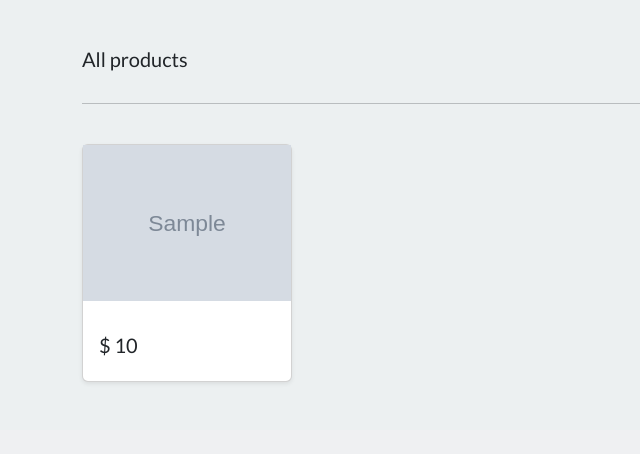
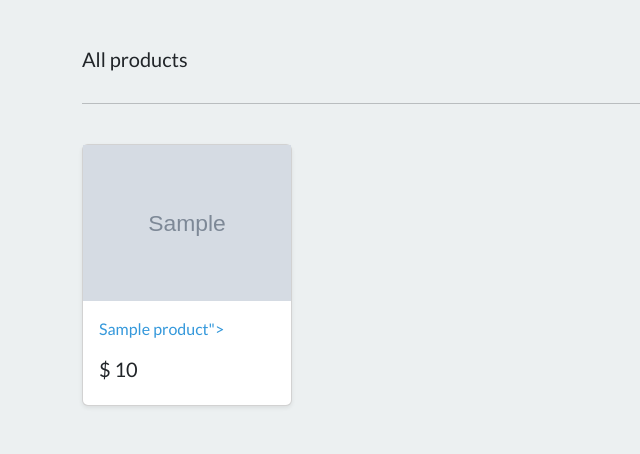
Before and after one commit to guesmia1228/online-store, a Django app: template ecommerce/store/templates/store/store.html in a window 1280 px wide. Shown: the part 402-856 px from the top of the page, without its empty margins (0-640 px from the left). Before the commit the page ends 786 px from the top, so only its background shows below. Run offline with Django 4.2, Linux system fonts and the light colour scheme; the template is opened without the code that fills it: most values are stand-ins (such as "Sample title", 1, 10 or a date in 2020); grey boxes marked "Sample" are stand-in pictures; some libraries are stand-ins or nearby versions.

Commit message:
Dynamic links for products
import revere to models.py in order to create custom urls, creating a function that will allow us to create a custom url based on urls.py (product-info); afterwards pasting the get absolute url function to store.html

```diff
--- a/ecommerce/store/templates/store/store.html
+++ b/ecommerce/store/templates/store/store.html
@@ -62,7 +62,7 @@
                 <img class="img-fluid" alt="Responsive image" src="{{ product.image.url }}">
                 <div class="card-body">
                   <p class="card-text">
-                    <a class="text-info text-decoration-none" href="{{ product.title|capfirst }}"></a>
+                    <a class="text-info text-decoration-none" href="{{product.get_absolute_url}}">{{ product.title|capfirst }}"></a>
                   </p>
                   <div class="d-flex justify-content-between align-items-center">
                     <h5> $ {{ product.price }}</h5>
```
Also changed, not shown: ecommerce/store/models.py (+14 -0 lines).
